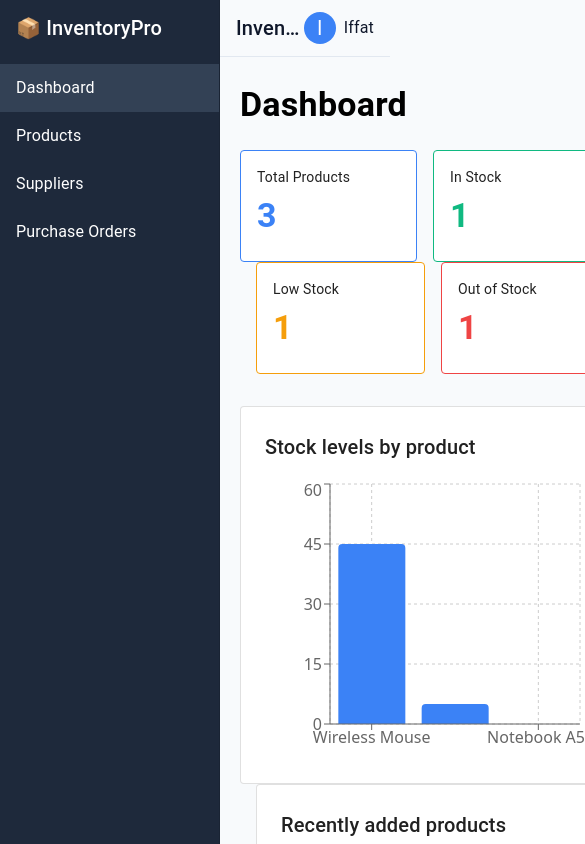
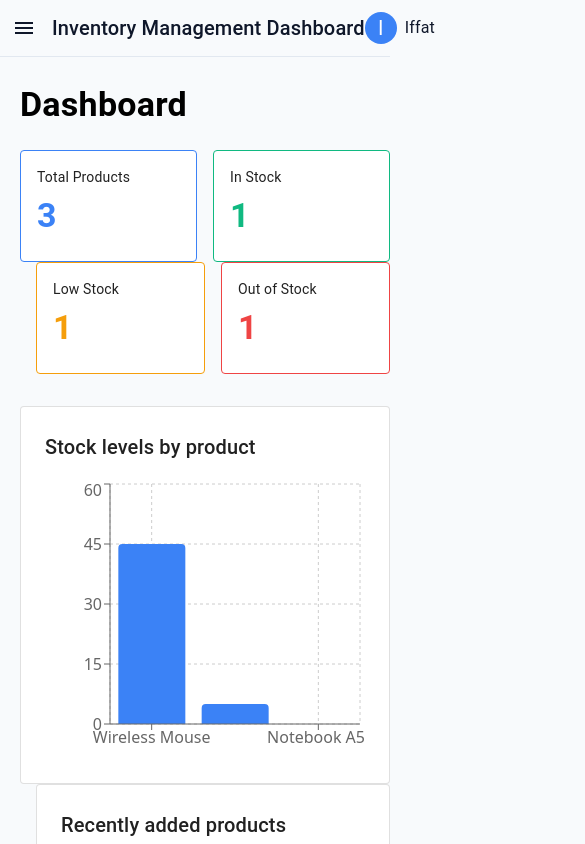
Before and after one commit to Iffat-Sudo/inventory-management-dashboard, a React (Vite) app: page / in a window 390 px wide. Shown: the top 844 px of the page, 585 px wide, since content can reach past the window. Built offline with nearby package versions, Linux system fonts and the light colour scheme.

Commit message:
git add . git commit -m "Make tables horizontally scrollable on small screens" git push

```diff
--- a/package.json
+++ b/package.json
@@ -12,6 +12,7 @@
   "dependencies": {
     "@emotion/react": "^11.14.0",
     "@emotion/styled": "^11.14.1",
+    "@mui/icons-material": "^9.4.0",
     "@mui/material": "^9.4.0",
     "@reduxjs/toolkit": "^2.12.0",
     "axios": "^1.20.0",
--- a/src/App.tsx
+++ b/src/App.tsx
@@ -1,25 +1,32 @@
-import { BrowserRouter, Routes, Route } from "react-router-dom";
-import Navbar from "./components/Navbar";
-import Sidebar from "./components/Sidebar";
-import Dashboard from "./pages/Dashboard/Dashboard";
-import Products from "./pages/Products/Products";
-import ProductDetails from "./pages/ProductDetails/ProductDetails";
-import Suppliers from "./pages/Suppliers/Suppliers";
-import PurchaseOrders from "./pages/PurchaseOrders/PurchaseOrders";
-import AddProduct from "./pages/AddProduct/AddProduct";
-import EditProduct from "./pages/EditProduct/EditProduct";
-import AddSupplier from "./pages/AddSupplier/AddSupplier";
-import EditSupplier from "./pages/EditSupplier/EditSupplier";
+import { useState } from 'react';
+import { BrowserRouter, Routes, Route } from 'react-router-dom';
+import Navbar from './components/Navbar';
+import Sidebar from './components/Sidebar';
+import Dashboard from './pages/Dashboard/Dashboard';
+import Products from './pages/Products/Products';
+import AddProduct from './pages/AddProduct/AddProduct';
+import EditProduct from './pages/EditProduct/EditProduct';
+import ProductDetails from './pages/ProductDetails/ProductDetails';
+import Suppliers from './pages/Suppliers/Suppliers';
+import AddSupplier from './pages/AddSupplier/AddSupplier';
+import EditSupplier from './pages/EditSupplier/EditSupplier';
+import PurchaseOrders from './pages/PurchaseOrders/PurchaseOrders';
 import AddOrder from './pages/AddOrder/AddOrder';
 
 function App() {
+  const [mobileOpen, setMobileOpen] = useState(false);
+
+  const handleDrawerToggle = () => {
+    setMobileOpen(!mobileOpen);
+  };
+
   return (
     <BrowserRouter>
-      <div style={{ display: "flex" }}>
-        <Sidebar />
+      <div style={{ display: 'flex' }}>
+        <Sidebar mobileOpen={mobileOpen} onClose={() => setMobileOpen(false)} />
         <div style={{ flex: 1 }}>
-          <Navbar />
-          <div style={{ padding: "20px", marginTop: "64px" }}>
+          <Navbar onMenuClick={handleDrawerToggle} />
+          <div style={{ padding: '20px', marginTop: '64px' }}>
             <Routes>
               <Route path="/" element={<Dashboard />} />
               <Route path="/products" element={<Products />} />
--- a/src/components/Navbar.tsx
+++ b/src/components/Navbar.tsx
@@ -1,6 +1,11 @@
-import { AppBar, Toolbar, Typography, Box, Avatar } from '@mui/material';
+import { AppBar, Toolbar, Typography, Box, Avatar, IconButton } from '@mui/material';
+import MenuIcon from '@mui/icons-material/Menu';
 
-function Navbar() {
+interface NavbarProps {
+  onMenuClick: () => void;
+}
+
+function Navbar({ onMenuClick }: NavbarProps) {
   return (
     <AppBar
       position="fixed"
@@ -9,14 +14,24 @@ function Navbar() {
         color: '#0f172a',
         boxShadow: 'none',
         borderBottom: '1px solid #e2e8f0',
-        width: `calc(100% - 220px)`,
-        ml: '220px',
+        width: { sm: `calc(100% - 220px)` },
+        ml: { sm: '220px' },
       }}
     >
       <Toolbar sx={{ justifyContent: 'space-between' }}>
-        <Typography variant="h6" noWrap>
-          Inventory Management Dashboard
-        </Typography>
+        <Box sx={{ display: 'flex', alignItems: 'center', gap: 1 }}>
+          <IconButton
+            color="inherit"
+            edge="start"
+            onClick={onMenuClick}
+            sx={{ display: { sm: 'none' } }}
+          >
+            <MenuIcon />
+          </IconButton>
+          <Typography variant="h6" noWrap>
+            Inventory Management Dashboard
+          </Typography>
+        </Box>
         <Box sx={{ display: 'flex', alignItems: 'center', gap: 1 }}>
           <Avatar sx={{ width: 32, height: 32, bgcolor: '#3B82F6' }}>I</Avatar>
           <Typography>Iffat</Typography>
--- a/src/components/Sidebar.tsx
+++ b/src/components/Sidebar.tsx
@@ -8,29 +8,21 @@ const navItems = [
   { label: 'Purchase Orders', path: '/orders' },
 ];
 
-function Sidebar() {
+interface SidebarProps {
+  mobileOpen: boolean;
+  onClose: () => void;
+}
+
+function Sidebar({ mobileOpen, onClose }: SidebarProps) {
   const location = useLocation();
 
-  return (
-    <Drawer
-      variant="permanent"
-      sx={{
-        width: 220,
-        flexShrink: 0,
-        [`& .MuiDrawer-paper`]: {
-          width: 220,
-          boxSizing: 'border-box',
-          backgroundColor: '#1e293b',
-          color: 'white',
-        },
-      }}
-    >
+  const drawerContent = (
+    <Box>
       <Toolbar>
         <Typography variant="h6" noWrap>
           📦 InventoryPro
         </Typography>
       </Toolbar>
-      <Box sx={{ overflow: 'auto' }}>
       <List>
         {navItems.map((item) => {
           const isActive = location.pathname === item.path;
@@ -40,6 +32,7 @@ function Sidebar() {
               component={Link}
               to={item.path}
               selected={isActive}
+              onClick={onClose}
               sx={{
                 color: 'white',
                 '&.Mui-selected': { backgroundColor: '#334155' },
@@ -52,7 +45,47 @@ function Sidebar() {
         })}
       </List>
     </Box>
+  );
+
+  return (
+    <>
+      {/* Mobile: overlay drawer that opens/closes */}
+      <Drawer
+        variant="temporary"
+        open={mobileOpen}
+        onClose={onClose}
+        ModalProps={{ keepMounted: true }}
+        sx={{
+          display: { xs: 'block', sm: 'none' },
+          [`& .MuiDrawer-paper`]: {
+            width: 220,
+            boxSizing: 'border-box',
+            backgroundColor: '#1e293b',
+            color: 'white',
+          },
+        }}
+      >
+        {drawerContent}
       </Drawer>
+
+      {/* Desktop: always-visible sidebar */}
+      <Drawer
+        variant="permanent"
+        sx={{
+          display: { xs: 'none', sm: 'block' },
+          width: 220,
+          flexShrink: 0,
+          [`& .MuiDrawer-paper`]: {
+            width: 220,
+            boxSizing: 'border-box',
+            backgroundColor: '#1e293b',
+            color: 'white',
+          },
+        }}
+      >
+        {drawerContent}
+      </Drawer>
+    </>
   );
 }
 
--- a/src/pages/Products/Products.tsx
+++ b/src/pages/Products/Products.tsx
@@ -118,7 +118,7 @@ function Products() {
       {visibleProducts.length === 0 ? (
         <Typography color="text.secondary">No products match your search or filters.</Typography>
       ) : (
-        <TableContainer component={Paper} variant="outlined">
+        <TableContainer component={Paper} variant="outlined" sx={{ overflowX: 'auto' }}>
           <Table>
             <TableHead>
               <TableRow>
--- a/src/pages/PurchaseOrders/PurchaseOrders.tsx
+++ b/src/pages/PurchaseOrders/PurchaseOrders.tsx
@@ -44,7 +44,7 @@ function PurchaseOrders() {
           No purchase orders found.
         </Typography>
       ) : (
-        <TableContainer component={Paper} variant="outlined">
+        <TableContainer component={Paper} variant="outlined" sx={{ overflowX: 'auto' }}>
           <Table>
             <TableHead>
               <TableRow>
--- a/src/pages/Suppliers/Suppliers.tsx
+++ b/src/pages/Suppliers/Suppliers.tsx
@@ -33,7 +33,7 @@ function Suppliers() {
       {suppliers.length === 0 ? (
         <Typography color="text.secondary">No suppliers found.</Typography>
       ) : (
-        <TableContainer component={Paper} variant="outlined">
+        <TableContainer component={Paper} variant="outlined" sx={{ overflowX: 'auto' }}>
           <Table>
             <TableHead>
               <TableRow>
```
Also changed, not shown: 1 other file (tests, documents, lock files or other folders). Lines whose indentation alone changed are shown as unchanged.
